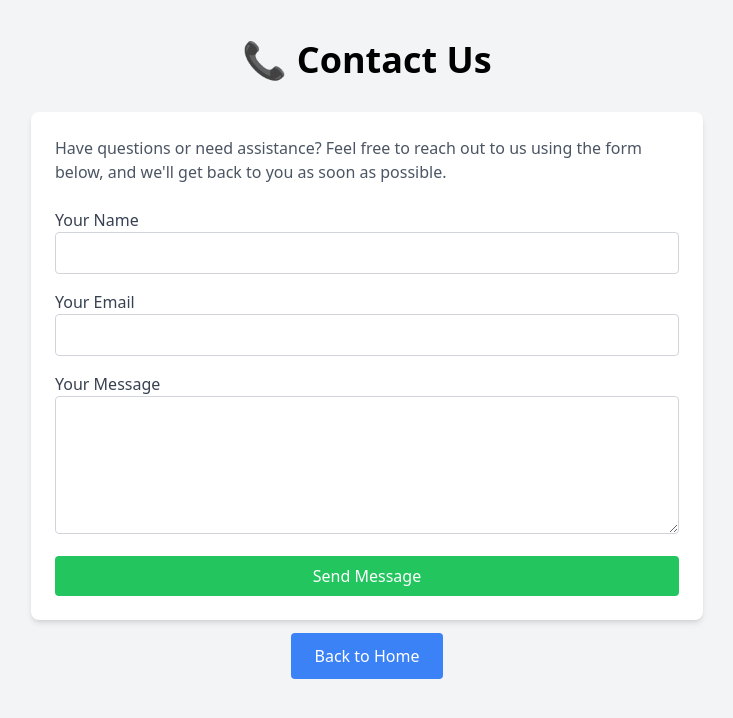
After one commit to Kartikeya-09/fullsatck, a PHP site: page /views/contact/index.php in a window 1280 px wide. The commit adds this page. Shown: the top 718 px of the page, without its empty margins (273-1006 px from the left). Run offline with PHP 8.4, Linux system fonts and the light colour scheme; some libraries are stand-ins or nearby versions.

Commit message:
Implement user signup password validation and add contact form functionality

```diff
--- a/routes/web.php
+++ b/routes/web.php
@@ -59,6 +59,10 @@ function getRoutes() {
 
         // Payment routes
         '/payment/qr' => 'serveQRImage', // Route to serve the QR image
+
+        // Contact routes
+        '/contact' => 'renderContactForm',
+        '/contact/submit' => 'submitContactForm',
     ];
 }
 
--- /dev/null
+++ b/views/contact/index.php
@@ -0,0 +1,43 @@
+<?php
+if (session_status() === PHP_SESSION_NONE) {
+    session_start();
+}
+?>
+
+<!DOCTYPE html>
+<html lang="en">
+<head>
+    <meta charset="UTF-8">
+    <meta name="viewport" content="width=device-width, initial-scale=1.0">
+    <title>Contact Us</title>
+    <script src="https://cdn.tailwindcss.com"></script>
+</head>
+<body class="bg-gray-100">
+    <div class="container mx-auto mt-10">
+        <h1 class="text-center text-4xl font-bold mb-8">📞 Contact Us</h1>
+        <div class="bg-white shadow-md rounded-lg p-6 max-w-2xl mx-auto">
+            <p class="text-gray-600 mb-6">
+                Have questions or need assistance? Feel free to reach out to us using the form below, and we'll get back to you as soon as possible.
+            </p>
+            <form action="/contact/submit" method="post">
+                <div class="mb-4">
+                    <label for="name" class="block text-gray-700 font-medium">Your Name</label>
+                    <input type="text" name="name" id="name" class="w-full border border-gray-300 rounded px-4 py-2 focus:outline-none focus:ring-2 focus:ring-green-500" required>
+                </div>
+                <div class="mb-4">
+                    <label for="email" class="block text-gray-700 font-medium">Your Email</label>
+                    <input type="email" name="email" id="email" class="w-full border border-gray-300 rounded px-4 py-2 focus:outline-none focus:ring-2 focus:ring-green-500" required>
+                </div>
+                <div class="mb-4">
+                    <label for="message" class="block text-gray-700 font-medium">Your Message</label>
+                    <textarea name="message" id="message" rows="5" class="w-full border border-gray-300 rounded px-4 py-2 focus:outline-none focus:ring-2 focus:ring-green-500" required></textarea>
+                </div>
+                <button type="submit" class="w-full bg-green-500 text-white py-2 rounded hover:bg-green-600">Send Message</button>
+            </form>
+        </div>
+        <div class="mt-6 text-center">
+            <a href="/" class="bg-blue-500 text-white px-6 py-3 rounded hover:bg-blue-600">Back to Home</a>
+        </div>
+    </div>
+</body>
+</html>
--- a/views/listings/landing.php
+++ b/views/listings/landing.php
@@ -46,7 +46,10 @@ if (!$isLoggedIn && isset($_COOKIE['user_logged_in']) && $_COOKIE['user_logged_i
         <div class="container mx-auto">
             <h1 class="text-5xl font-bold mb-4">Welcome to Eco Power Solution</h1>
             <p class="text-lg mb-6">Your Smart Home Revolution Starts Here</p>
-            <a href="/listings" class="bg-white text-green-600 px-6 py-3 rounded-full font-bold hover:bg-gray-100">Explore Products</a>
+            <div class="flex justify-center space-x-4">
+                <a href="/listings" class="bg-white text-green-600 px-6 py-3 rounded-full font-bold hover:bg-gray-100">Explore Products</a>
+                <a href="/contact" class="bg-white text-blue-600 px-6 py-3 rounded-full font-bold hover:bg-gray-100">Contact Us</a>
+            </div>
         </div>
     </section>
 
--- a/views/users/signup.php
+++ b/views/users/signup.php
@@ -40,6 +40,7 @@ if (session_status() === PHP_SESSION_NONE) {
                 <div class="mb-4">
                     <label for="password" class="block text-gray-700 font-medium">Password</label>
                     <input type="password" name="password" id="password" class="w-full border border-gray-300 rounded px-4 py-2 focus:outline-none focus:ring-2 focus:ring-green-500" required>
+                    <small class="text-gray-500">Password must be exactly 6 digits.</small>
                 </div>
                 <div class="mb-4">
                     <label for="image" class="block text-gray-700 font-medium">Profile Image URL</label>
```
Also changed, not shown: controllers/ContactController.php (added, +21 -0 lines), controllers/UserController.php (+11 -2 lines).
